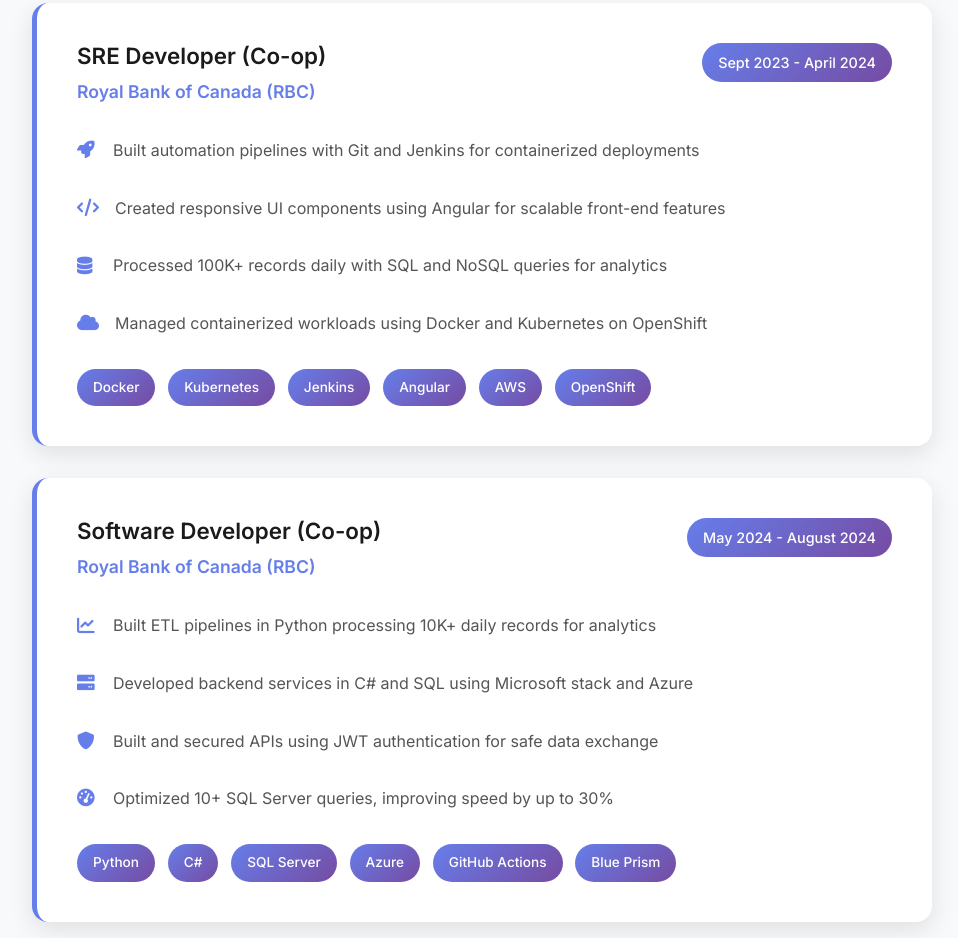
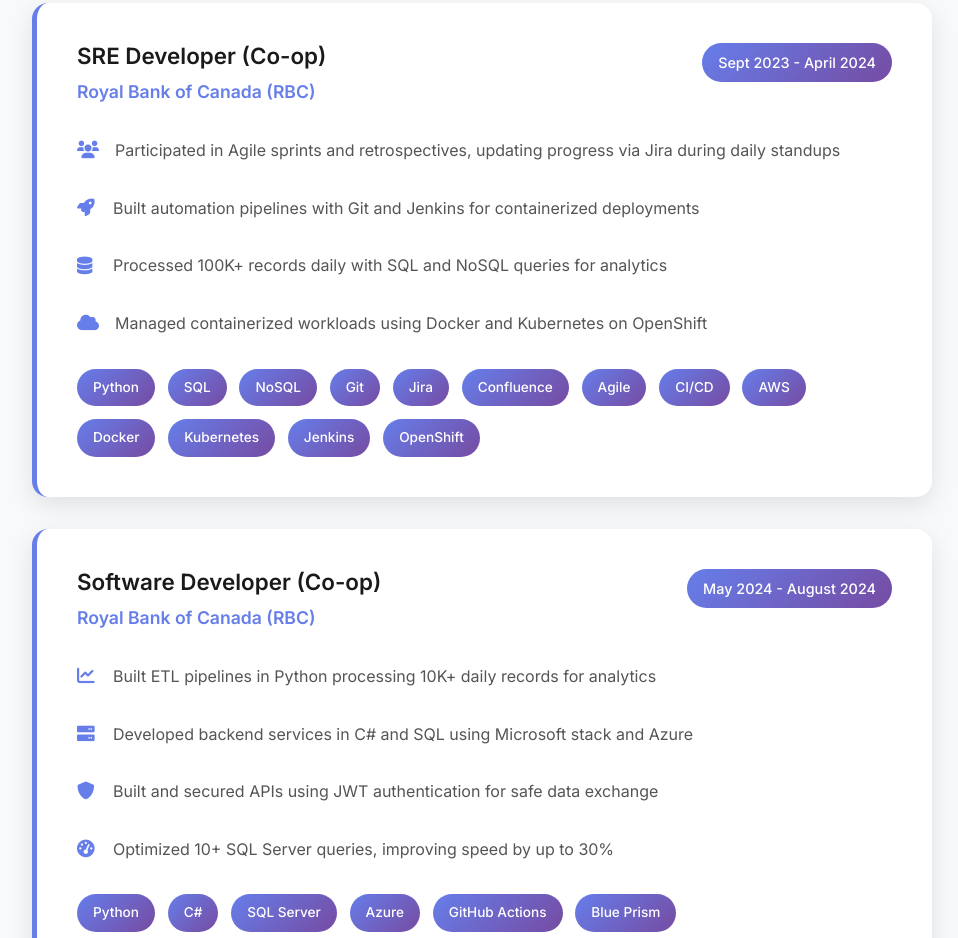
Before and after one commit to mazenpm/Personal-Website, a plain HTML site: page index.html in a window 1280 px wide. Shown: the part 2213-3151 px from the top of the page, without its empty margins (158-1116 px from the left). Drawn offline with Linux system fonts and the light colour scheme.

Commit message:
Update index.html

```diff
--- a/index.html
+++ b/index.html
@@ -172,12 +172,12 @@
                     <div class="experience-content">
                         <div class="experience-highlights">
                             <div class="highlight-item">
+                                <i class="fas fa-users"></i>
+                                <span>Participated in Agile sprints and retrospectives, updating progress via Jira during daily standups</span>
+                            </div>
+                            <div class="highlight-item">
                                 <i class="fas fa-rocket"></i>
                                 <span>Built automation pipelines with Git and Jenkins for containerized deployments</span>
-                            </div>
-                            <div class="highlight-item">
-                                <i class="fas fa-code"></i>
-                                <span>Created responsive UI components using Angular for scalable front-end features</span>
                             </div>
                             <div class="highlight-item">
                                 <i class="fas fa-database"></i>
@@ -189,11 +189,18 @@
                             </div>
                         </div>
                         <div class="experience-tech">
+                            <span class="tech-tag">Python</span>
+                            <span class="tech-tag">SQL</span>
+                            <span class="tech-tag">NoSQL</span>
+                            <span class="tech-tag">Git</span>
+                            <span class="tech-tag">Jira</span>
+                            <span class="tech-tag">Confluence</span>
+                            <span class="tech-tag">Agile</span>
+                            <span class="tech-tag">CI/CD</span>
+                            <span class="tech-tag">AWS</span>
                             <span class="tech-tag">Docker</span>
                             <span class="tech-tag">Kubernetes</span>
                             <span class="tech-tag">Jenkins</span>
-                            <span class="tech-tag">Angular</span>
-                            <span class="tech-tag">AWS</span>
                             <span class="tech-tag">OpenShift</span>
                         </div>
                     </div>
```
